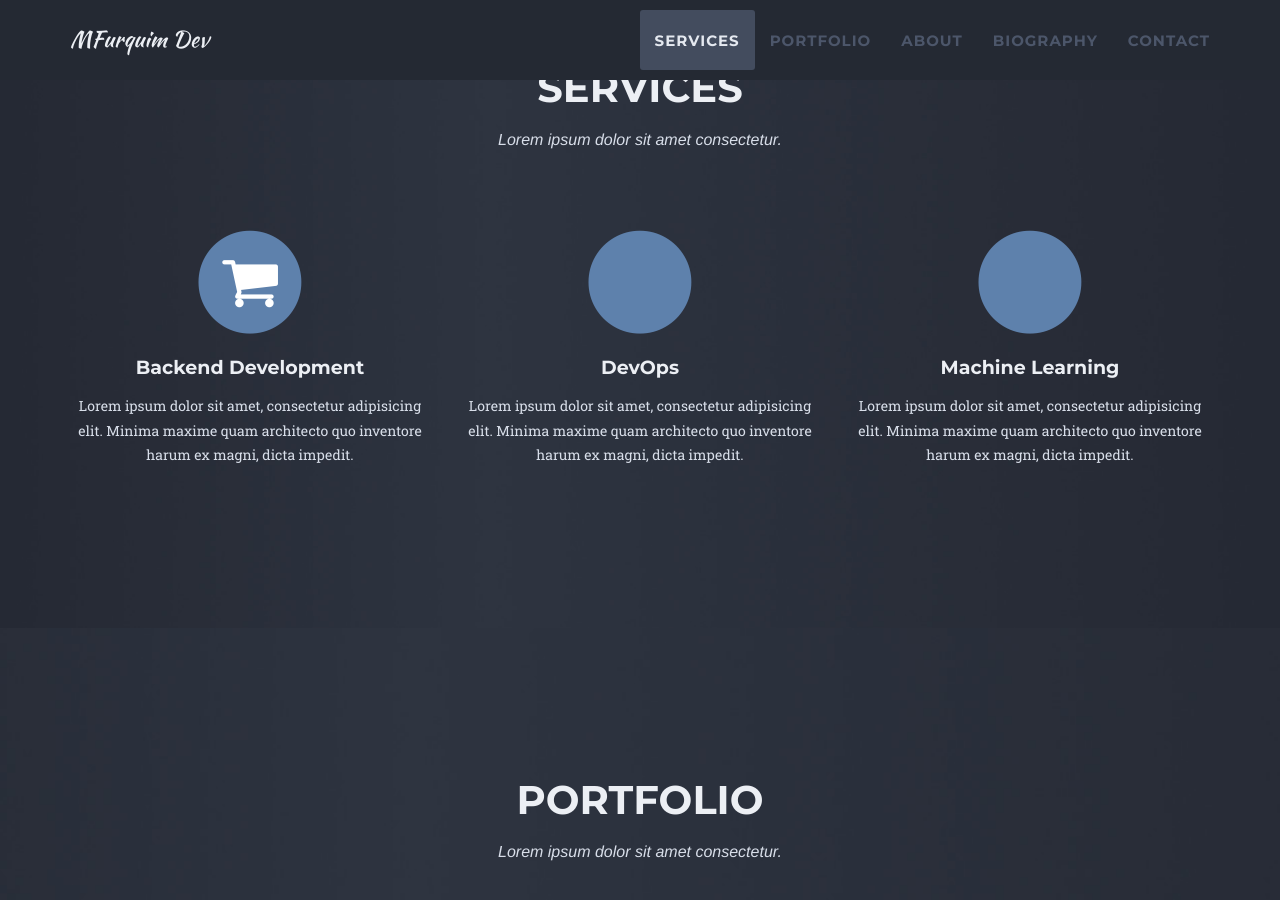
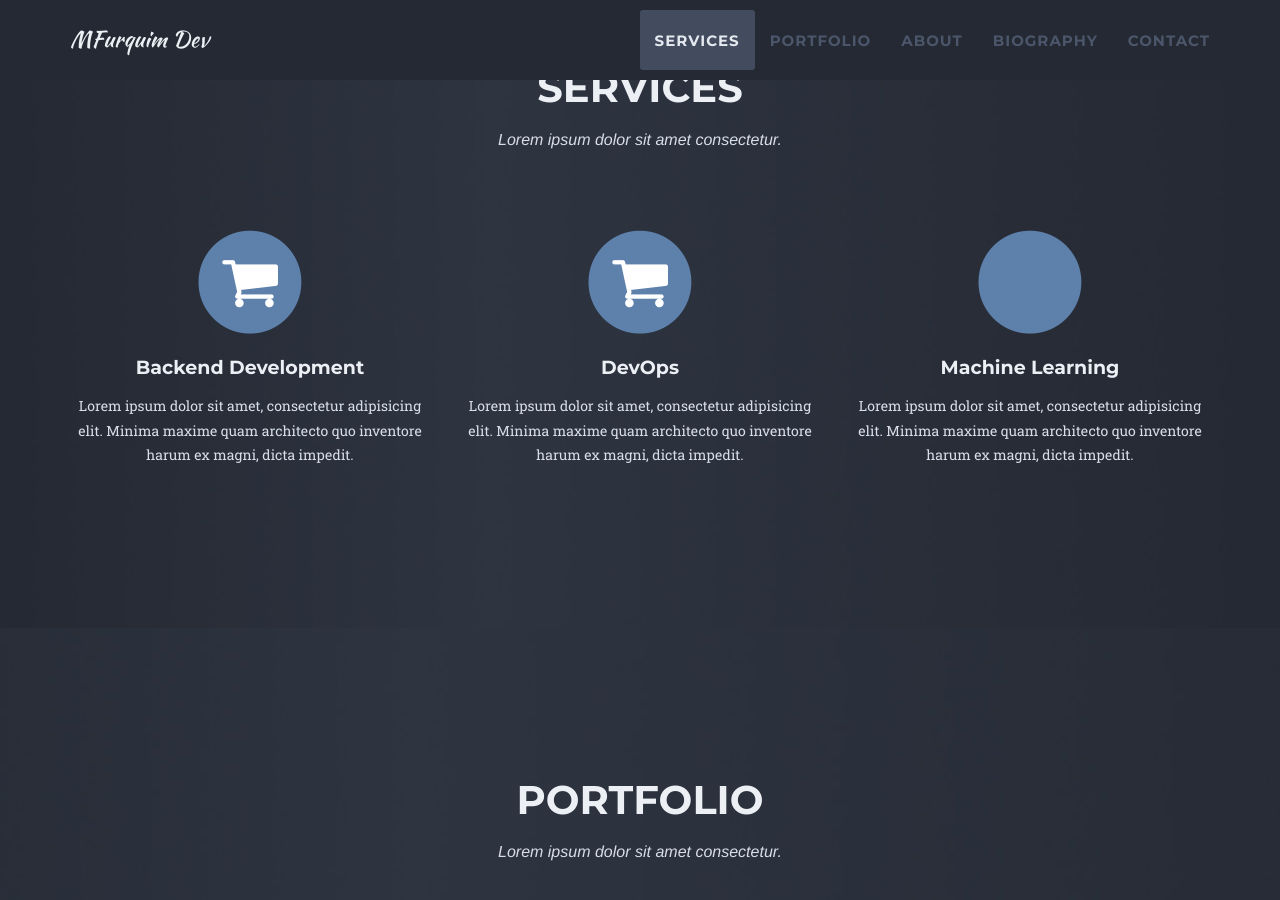
Before and after one commit to mfurquimdev/mfurquim.github.io, a Jekyll site: the page built from docs/index.html, in a window 1280 px wide and 900 px high, scrolled down 842 px. Built offline with Jekyll 4.4.1, drawn with Linux system fonts in a browser that asks for light colours; some web fonts are replaced.

Commit message:
Trying same icon but different row

```diff
--- a/docs/_includes/services.html
+++ b/docs/_includes/services.html
@@ -19,7 +19,7 @@
                 <div class="col-md-4">
                     <span class="fa-stack fa-4x">
                         <i class="fa fa-circle fa-stack-2x text-primary"></i>
-                        <i class="fa fa-docker fa-stack-1x fa-inverse"></i>
+                        <i class="fa fa-shopping-cart fa-stack-1x fa-inverse"></i>
                     </span>
                     <h4 class="service-heading">DevOps</h4>
                     <p class="text-muted">Lorem ipsum dolor sit amet, consectetur adipisicing elit. Minima maxime quam architecto quo inventore harum ex magni, dicta impedit.</p>
```
